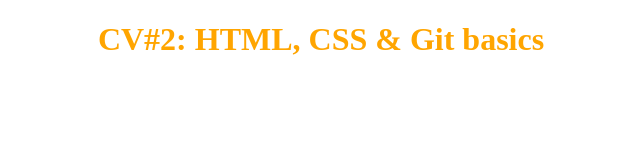
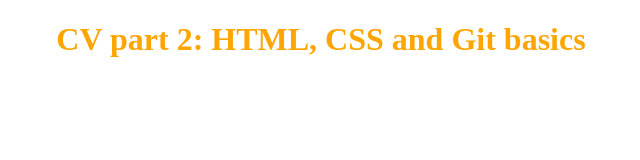
Before and after one commit to pdasya/rsschool-cv, a plain HTML site: page index.html in a window 1280 px wide. Shown: the whole page, without its empty margins (319-959 px from the left). Drawn offline with Linux system fonts and the light colour scheme.

Commit message:
fix: replace forbidden letters and symbols

```diff
--- a/index.html
+++ b/index.html
@@ -7,6 +7,6 @@
     <link rel="stylesheet" href="style.css">
 </head>
 <body>
-    <h1>CV#2: HTML, CSS & Git basics</h1>
+    <h1>CV part 2: HTML, CSS and Git basics</h1>
 </body>
 </html>
```
